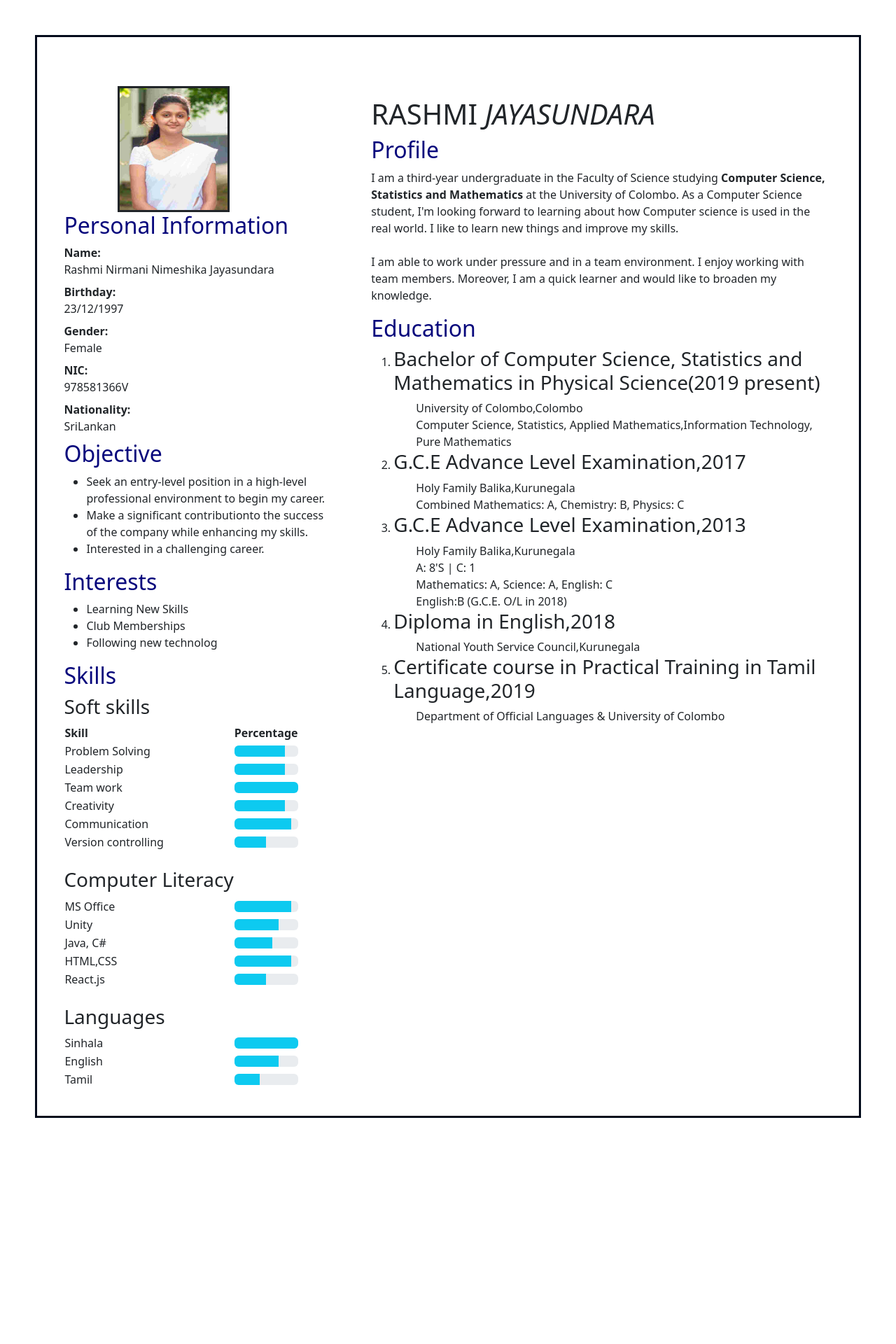
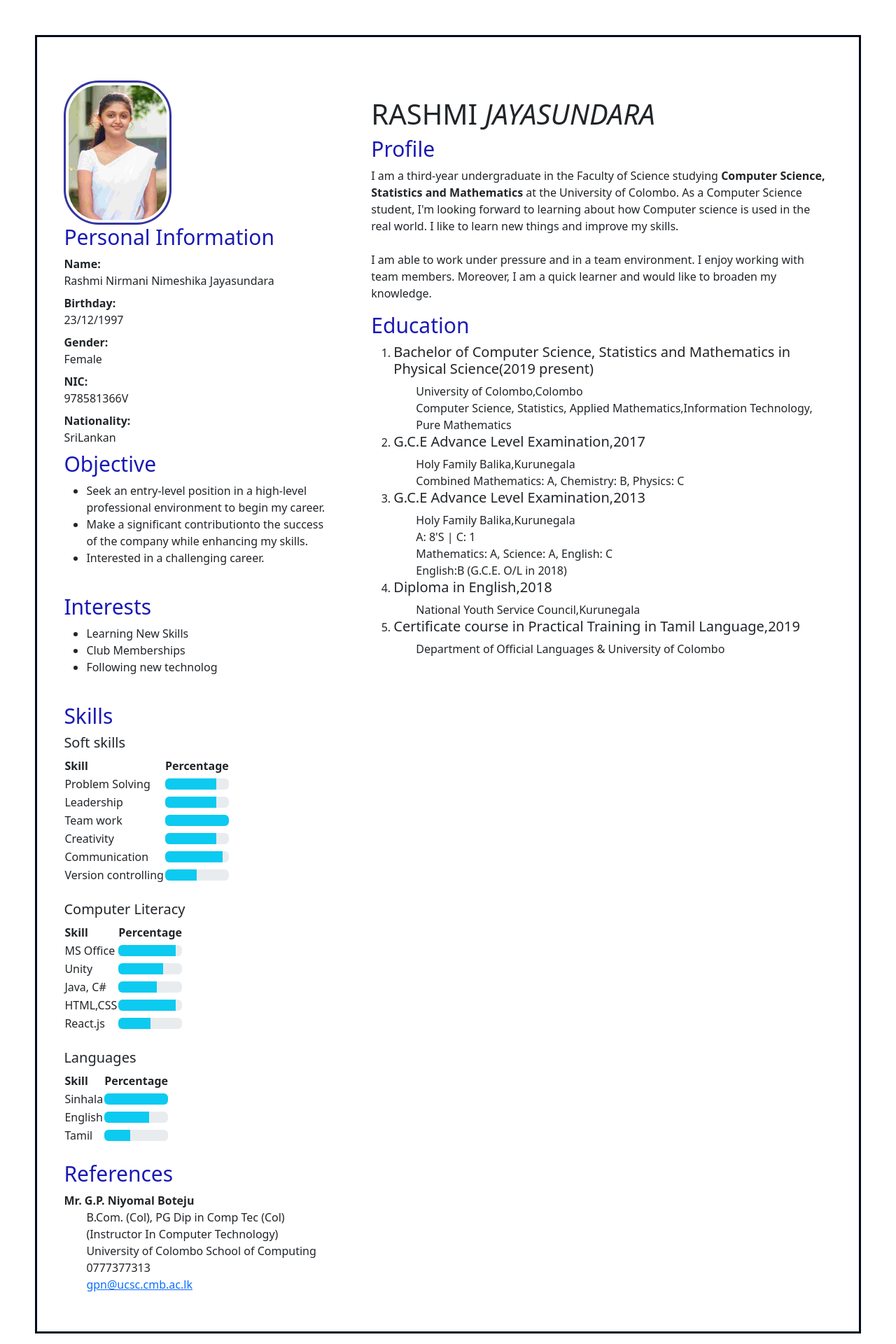
Before and after one commit to rashmin66/React_Project_01, a React (Create React App) app: page / in a window 1280 px wide. Shown: the top 1920 px of the page at 70% size. Before the commit the page ends 1647 px from the top, so only its background shows below. Built offline with nearby package versions, Linux system fonts and the light colour scheme.

Commit message:
change css code

```diff
--- a/src/App.css
+++ b/src/App.css
@@ -1,33 +1,44 @@
-.App {
+/* .App {
  height:100vh;
- background:rgb(95'167'190);
+ background:rgb(95'167'190); */
+/* } */
+.img {
+  border-color: rgb(54, 54, 160);
+  display: block;
+  padding: 1%;
+  width: 40%;
+  height: 50%;
+  border-radius: 50px;
+  object-fit: cover;
 }
-.img {
-  border-color: rgb(12, 12, 27);
- }
-.column1{
-    float: left;
-    width: 35%;
+.column1 {
+  float: left;
+  width: 35%;
 }
-.column2{
-   float: right;
-   width: 60%;
+.column2 {
+  float: right;
+  width: 60%;
 }
 .center {
   display: block;
   margin-left: 20%;
   margin-right: 30%;
   margin-top: 2%;
-
 }
 
-h1{font-size: 40px; float:left;}
-h2{font-size: 90px; color: rgb(6, 6, 124);}
-h3{font-size:20px;}
-img{width:160px;height:180px;}
+h1 {
+  font-size: 40px !important;
+  float: left;
+}
+h2 {
+  font-size: 30px !important;
+  color: rgb(26, 26, 180);
+}
+h3 {
+  font-size: 20px !important;
+}
 
-
-html{
+html {
   border-style: solid;
   border-color: rgb(2, 11, 27);
   border: width 3px 4px;
--- a/src/App.js
+++ b/src/App.js
@@ -1,78 +1,127 @@
-import React from 'react';
-import"./App.css";
+import React from "react";
+import "./App.css";
 import pic from "./image.jpg";
-import ProgressBar from 'react-bootstrap/ProgressBar';
-import 'bootstrap/dist/css/bootstrap.min.css';
-function App(){
-
-  return(
+import ProgressBar from "react-bootstrap/ProgressBar";
+import "bootstrap/dist/css/bootstrap.min.css";
+function App() {
+  return (
     <div>
       <div class="column1">
-      <br/>
-      <img src={pic} alt="my" class="center" border= "3px"/></div>
+        <br />
+        <img src={pic} alt="my" class="img" border="3px" />
+      </div>
       <div class="column2">
-        <br/>
-        <br/>
-      <h1>RASHMI <i>JAYASUNDARA</i></h1></div>
+        <br />
+        <br />
+        <h1>
+          RASHMI <i>JAYASUNDARA</i>
+        </h1>
+      </div>
       <div class="column2">
         <h2> Profile </h2>
-      <p>I am a third-year undergraduate in the Faculty of Science studying <strong>Computer Science, Statistics and Mathematics</strong> at the
-         University of Colombo. As a Computer Science student, I'm looking forward to learning about how Computer science is used in the real
-         world. I like to learn new things and improve my skills.<br/>
-         <br/>
-          I am able to work under pressure and in a team environment. I enjoy working with team members. Moreover, I am a quick learner and would like to broaden my knowledge.</p></div>
+        <p>
+          I am a third-year undergraduate in the Faculty of Science studying{" "}
+          <strong>Computer Science, Statistics and Mathematics</strong> at the
+          University of Colombo. As a Computer Science student, I'm looking
+          forward to learning about how Computer science is used in the real
+          world. I like to learn new things and improve my skills.
+          <br />
+          <br />I am able to work under pressure and in a team environment. I
+          enjoy working with team members. Moreover, I am a quick learner and
+          would like to broaden my knowledge.
+        </p>
+      </div>
 
       <div class="column1">
         <h2>Personal Information</h2>
-      <strong>Name:</strong><dd>Rashmi Nirmani Nimeshika Jayasundara</dd>
+        <strong>Name:</strong>
+        <dd>Rashmi Nirmani Nimeshika Jayasundara</dd>
         <strong>Birthday:</strong> <dd>23/12/1997</dd>
         <strong>Gender:</strong> <dd>Female</dd>
-             <strong>NIC:</strong><dd>978581366V</dd>
-             <strong>Nationality:</strong><dd>SriLankan</dd>
+        <strong>NIC:</strong>
+        <dd>978581366V</dd>
+        <strong>Nationality:</strong>
+        <dd>SriLankan</dd>
       </div>
 
       <div class="column2">
         <h2>Education</h2>
-      <ol><li><h3>Bachelor of Computer Science, Statistics and Mathematics in Physical Science(2019 present)</h3>
-        <ul> University of Colombo,Colombo<br/>
-           Computer Science, Statistics, Applied Mathematics,Information Technology, Pure Mathematics</ul></li>
+        <ol>
+          <li>
+            <h3>
+              Bachelor of Computer Science, Statistics and Mathematics in
+              Physical Science(2019 present)
+            </h3>
+            <ul>
+              {" "}
+              University of Colombo,Colombo
+              <br />
+              Computer Science, Statistics, Applied Mathematics,Information
+              Technology, Pure Mathematics
+            </ul>
+          </li>
 
-      <li><h3>G.C.E Advance Level Examination,2017</h3>
-          <ul>Holy Family Balika,Kurunegala<br/>
-           Combined Mathematics: A, Chemistry: B, Physics: C</ul></li>
+          <li>
+            <h3>G.C.E Advance Level Examination,2017</h3>
+            <ul>
+              Holy Family Balika,Kurunegala
+              <br />
+              Combined Mathematics: A, Chemistry: B, Physics: C
+            </ul>
+          </li>
 
+          <li>
+            <h3>G.C.E Advance Level Examination,2013</h3>
+            <ul>
+              {" "}
+              Holy Family Balika,Kurunegala
+              <br />
+              A: 8'S | C: 1<br />
+              Mathematics: A, Science: A, English: C<br />
+              English:B (G.C.E. O/L in 2018)
+            </ul>
+          </li>
 
-      <li><h3>G.C.E Advance Level Examination,2013</h3>
-        <ul> Holy Family Balika,Kurunegala<br/>
-              A: 8'S | C: 1<br/>
-              Mathematics: A, Science: A, English: C<br/>
-              English:B (G.C.E. O/L in 2018)</ul></li>
+          <li>
+            <h3>Diploma in English,2018</h3>
+            <ul>National Youth Service Council,Kurunegala</ul>
+          </li>
 
-      <li><h3>Diploma in English,2018</h3>
-        <ul>National Youth Service Council,Kurunegala</ul></li>
-
-      <li><h3>Certificate course in Practical Training in Tamil Language,2019</h3>
-        <ul>Department of Official Languages & University of Colombo</ul></li>
+          <li>
+            <h3>
+              Certificate course in Practical Training in Tamil Language,2019
+            </h3>
+            <ul>Department of Official Languages & University of Colombo</ul>
+          </li>
         </ol>
       </div>
 
       <div class="column1">
         <h2>Objective</h2>
-      <ul><li>Seek an entry-level position in a high-level professional environment to begin my career.</li>
-             <li>Make a significant contributionto the success of the company while enhancing my skills.</li>
-             <li>  Interested in a challenging career.</li></ul></div>
+        <ul>
+          <li>
+            Seek an entry-level position in a high-level professional
+            environment to begin my career.
+          </li>
+          <li>
+            Make a significant contributionto the success of the company while
+            enhancing my skills.
+          </li>
+          <li> Interested in a challenging career.</li>
+        </ul>
+        <br />
 
+        <h2>Interests</h2>
+        <ul>
+          <li>Learning New Skills</li>
+          <li>Club Memberships</li>
+          <li>Following new technolog</li>
+        </ul>
+        <br />
 
-      <div class="column1">
-      <h2>Interests</h2>
-      <ul><li>Learning New Skills</li>
-          <li>Club Memberships</li>
-          <li>Following new technolog</li></ul></div>
-
-      <div class="column1">
         <h2>Skills</h2>
         <h3>Soft skills</h3>
-      <table >
+        <table>
           <thead>
             <tr>
               <th>Skill</th>
@@ -82,76 +131,134 @@ function App(){
           <tbody>
             <tr>
               <td>Problem Solving</td>
-            <td><ProgressBar variant="info" now={80}/></td>
+              <td>
+                <ProgressBar variant="info" now={80} />
+              </td>
             </tr>
             <tr>
               <td>Leadership</td>
-            <td><ProgressBar variant="info" now={80}/></td>
+              <td>
+                <ProgressBar variant="info" now={80} />
+              </td>
             </tr>
             <tr>
               <td>Team work</td>
-            <td><ProgressBar variant="info" now={100}/></td>
+              <td>
+                <ProgressBar variant="info" now={100} />
+              </td>
             </tr>
             <tr>
               <td>Creativity</td>
-            <td><ProgressBar variant="info" now={80}/></td>
+              <td>
+                <ProgressBar variant="info" now={80} />
+              </td>
             </tr>
             <tr>
               <td>Communication</td>
-            <td><ProgressBar variant="info" now={90}/></td>
+              <td>
+                <ProgressBar variant="info" now={90} />
+              </td>
             </tr>
             <tr>
               <td>Version controlling</td>
-            <td><ProgressBar variant="info" now={50}/></td>
+              <td>
+                <ProgressBar variant="info" now={50} />
+              </td>
             </tr>
-          <br/>
+          </tbody>
+        </table>
+        <br />
 
         <h3>Computer Literacy</h3>
+        <table>
+          <thead>
+            <tr>
+              <th>Skill</th>
+              <th>Percentage</th>
+            </tr>
+          </thead>
+          <tbody>
             <tr>
               <td>MS Office</td>
-            <td><ProgressBar variant="info" now={90}/></td>
+              <td>
+                <ProgressBar variant="info" now={90} />
+              </td>
             </tr>
             <tr>
               <td>Unity</td>
-            <td><ProgressBar variant="info" now={70}/></td>
+              <td>
+                <ProgressBar variant="info" now={70} />
+              </td>
             </tr>
             <tr>
               <td>Java, C#</td>
-            <td><ProgressBar variant="info" now={60}/></td>
+              <td>
+                <ProgressBar variant="info" now={60} />
+              </td>
             </tr>
             <tr>
               <td>HTML,CSS</td>
-            <td><ProgressBar variant="info" now={90}/></td>
+              <td>
+                <ProgressBar variant="info" now={90} />
+              </td>
             </tr>
             <tr>
               <td>React.js</td>
-            <td><ProgressBar variant="info" now={50}/></td>
+              <td>
+                <ProgressBar variant="info" now={50} />
+              </td>
             </tr>
-          <br/>
+          </tbody>
+        </table>
+        <br />
 
         <h3>Languages</h3>
+        <table>
+          <thead>
+            <tr>
+              <th>Skill</th>
+              <th>Percentage</th>
+            </tr>
+          </thead>
+          <tbody>
             <tr>
               <td>Sinhala</td>
-            <td><ProgressBar variant="info" now={100}/></td>
+              <td>
+                <ProgressBar variant="info" now={100} />
+              </td>
             </tr>
             <tr>
               <td>English</td>
-            <td><ProgressBar variant="info" now={70}/></td>
+              <td>
+                <ProgressBar variant="info" now={70} />
+              </td>
             </tr>
             <tr>
               <td>Tamil</td>
-            <td><ProgressBar variant="info" now={40}/></td>
+              <td>
+                <ProgressBar variant="info" now={40} />
+              </td>
             </tr>
+          </tbody>
+        </table>
+        <br />
 
-        </tbody>
-
-      </table>
-
+        <h2>References</h2>
+        <strong>Mr. G.P. Niyomal Boteju</strong>
+        <ul>
+          B.Com. (Col), PG Dip in Comp Tec (Col) (Instructor In Computer
+          Technology)
+          <br />
+          University of Colombo School of Computing
+          <br />
+          0777377313
+          <br />
+          <a href="mailto:gpn@ucsc.cmb.ac.lk?subject = Feedback&body = Message">
+            gpn@ucsc.cmb.ac.lk
+          </a>
+        </ul>
       </div>
-
-
     </div>
-
   );
 }
 export default App;
```
Lines whose indentation alone changed are shown as unchanged.
